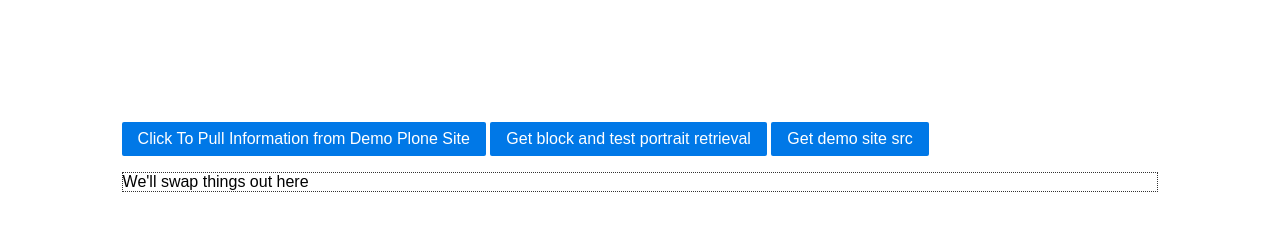
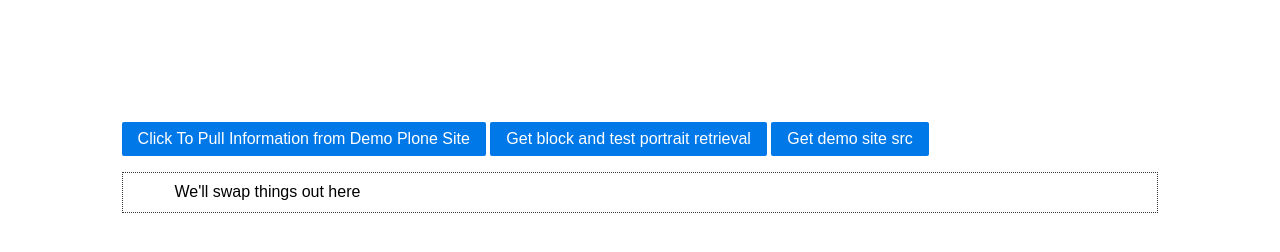
Before and after one commit to incrhst/netlify-htmx-on-plone, a plain HTML site: page index.html in a window 1280 px wide. Drawn offline with nearby package versions, Linux system fonts and the light colour scheme.

Commit message:
fixed padding on #content

```diff
--- a/index.html
+++ b/index.html
@@ -12,7 +12,7 @@
   <style>
     .content-wrapper{padding:5%;}
     .content{padding:5%;}
-    #content{border:1px dotted #333;border: radius 8px}
+    #content{border:1px dotted #333;border: radius 8px;padding:1% 5%;}
   </style>
   <script src="https://unpkg.com/htmx.org"></script>
   <script src="https://unpkg.com/htmx.org/dist/ext/client-side-templates.js"></script>
```
